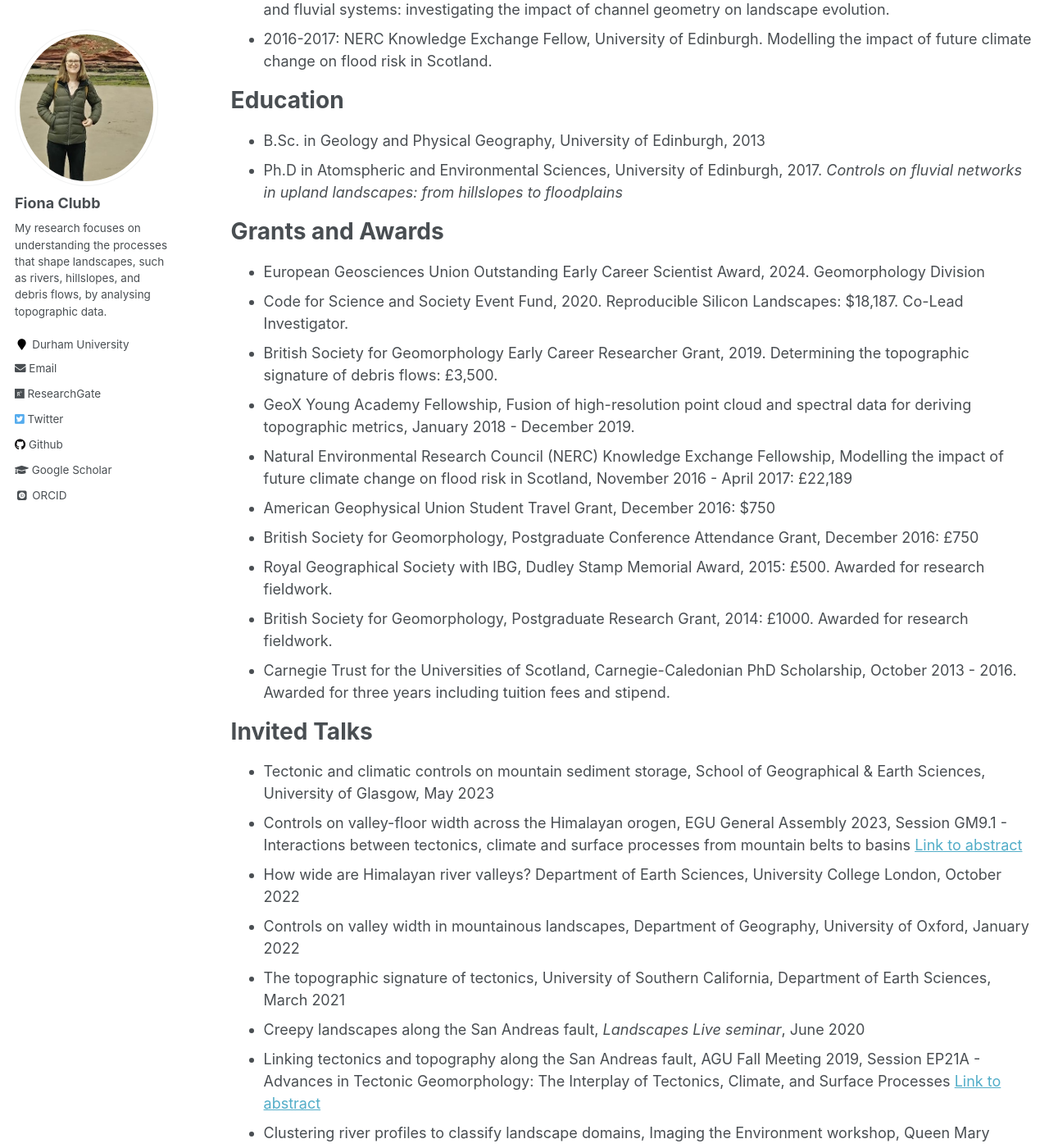
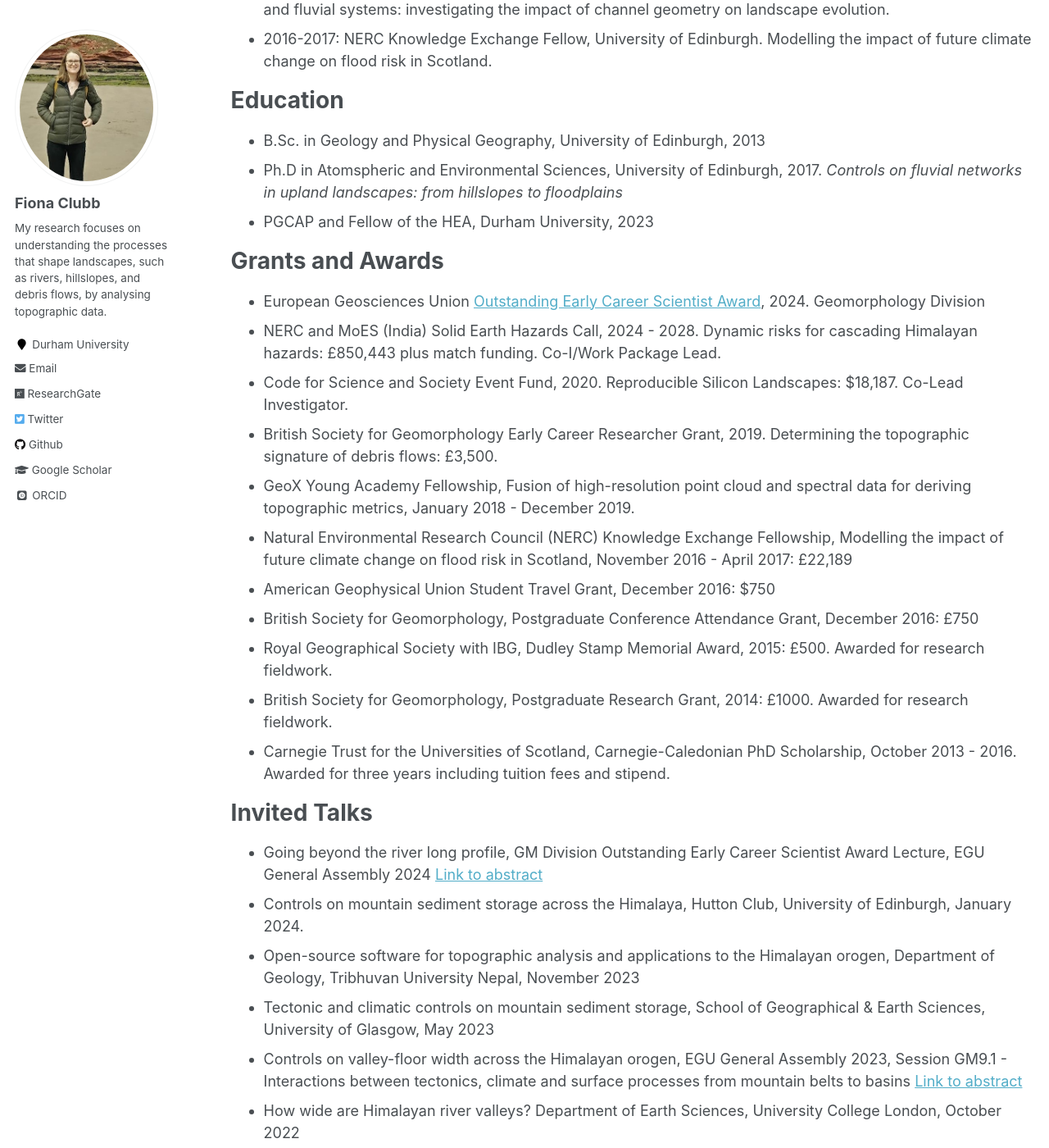
Before and after one commit to fclubb/fclubb.github.io, a Jekyll site: the page built from _pages/cv.md, in a window 1280 px wide and 1400 px high, scrolled down 367 px. Shown: the whole window at 82% size. Built offline with Jekyll 4.4.1, drawn with Linux system fonts in a browser that asks for light colours; some web fonts are replaced; some of the changed text lies outside the part shown.

Commit message:
updating cv

```diff
--- a/_pages/cv.md
+++ b/_pages/cv.md
@@ -25,10 +25,12 @@ Education
 ======
 * B.Sc. in Geology and Physical Geography, University of Edinburgh, 2013
 * Ph.D in Atomspheric and Environmental Sciences, University of Edinburgh, 2017. _Controls on fluvial networks in upland landscapes: from hillslopes to floodplains_
+* PGCAP and Fellow of the HEA, Durham University, 2023
 
 Grants and Awards
 ======
-* European Geosciences Union Outstanding Early Career Scientist Award, 2024. Geomorphology Division
+* European Geosciences Union [Outstanding Early Career Scientist Award](https://www.egu.eu/awards-medals/division-outstanding-ecs-award/2024/fiona-j-clubb/), 2024. Geomorphology Division
+* NERC and MoES (India) Solid Earth Hazards Call, 2024 - 2028. Dynamic risks for cascading Himalayan hazards: £850,443 plus match funding. Co-I/Work Package Lead.
 * Code for Science and Society Event Fund, 2020. Reproducible Silicon Landscapes: $18,187. Co-Lead Investigator.
 * British Society for Geomorphology Early Career Researcher Grant, 2019. Determining the topographic signature of debris flows: £3,500.
 * GeoX Young Academy Fellowship, Fusion of high-resolution point cloud and spectral data for deriving
@@ -45,6 +47,9 @@ fieldwork.
 
 Invited Talks
 ======
+* Going beyond the river long profile, GM Division Outstanding Early Career Scientist Award Lecture, EGU General Assembly 2024 [Link to abstract](https://meetingorganizer.copernicus.org/EGU24/EGU24-6103.html)
+* Controls on mountain sediment storage across the Himalaya, Hutton Club, University of Edinburgh, January 2024.
+* Open-source software for topographic analysis and applications to the Himalayan orogen, Department of Geology, Tribhuvan University Nepal, November 2023
 * Tectonic and climatic controls on mountain sediment storage, School of Geographical & Earth Sciences, University of Glasgow, May 2023
 * Controls on valley-floor width across the Himalayan orogen, EGU General Assembly 2023, Session GM9.1 - Interactions between tectonics, climate and surface processes from mountain belts to basins [Link to abstract](https://meetingorganizer.copernicus.org/EGU23/EGU23-3502.html)
 * How wide are Himalayan river valleys? Department of Earth Sciences, University College London, October 2022
@@ -70,5 +75,6 @@ Service
 and sediment production, transport and deposition across landscapes
 * Co-convener, AGU Fall Meeting 2017. Session EP31E: Changing the Channel: Fluvial System Response
 to Climate and Land Use Change
-* Journal peer reviewer, Earth Surface Dynamics, Journal of Geophysical Research-Earth Surface, Geoscientific Model Development, Advances in Water Resources, Earth Surface Processes and Landforms, Geomorphology
-* National Science Foundation proposal reviewer
+* Peer reviewer for > 15 international journals, e.g. Science Advances, Geology, Journal of Geophysical Research, American Journal of Science.
+* Proposal reviewer for National Science Foundation (NSF), German Research Foundation (DFG)
+* Member of European Geosciences Union Bagnold Medal Committee, 2024 – 2026.
```
